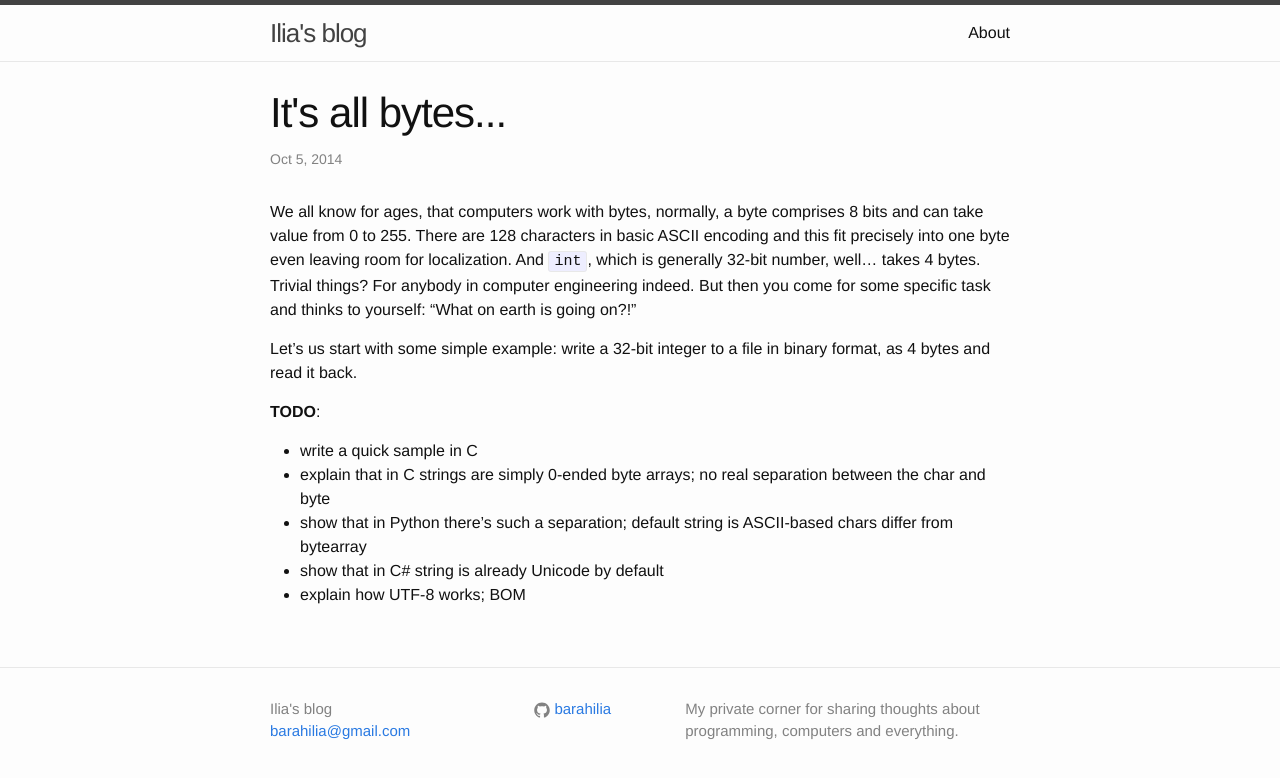
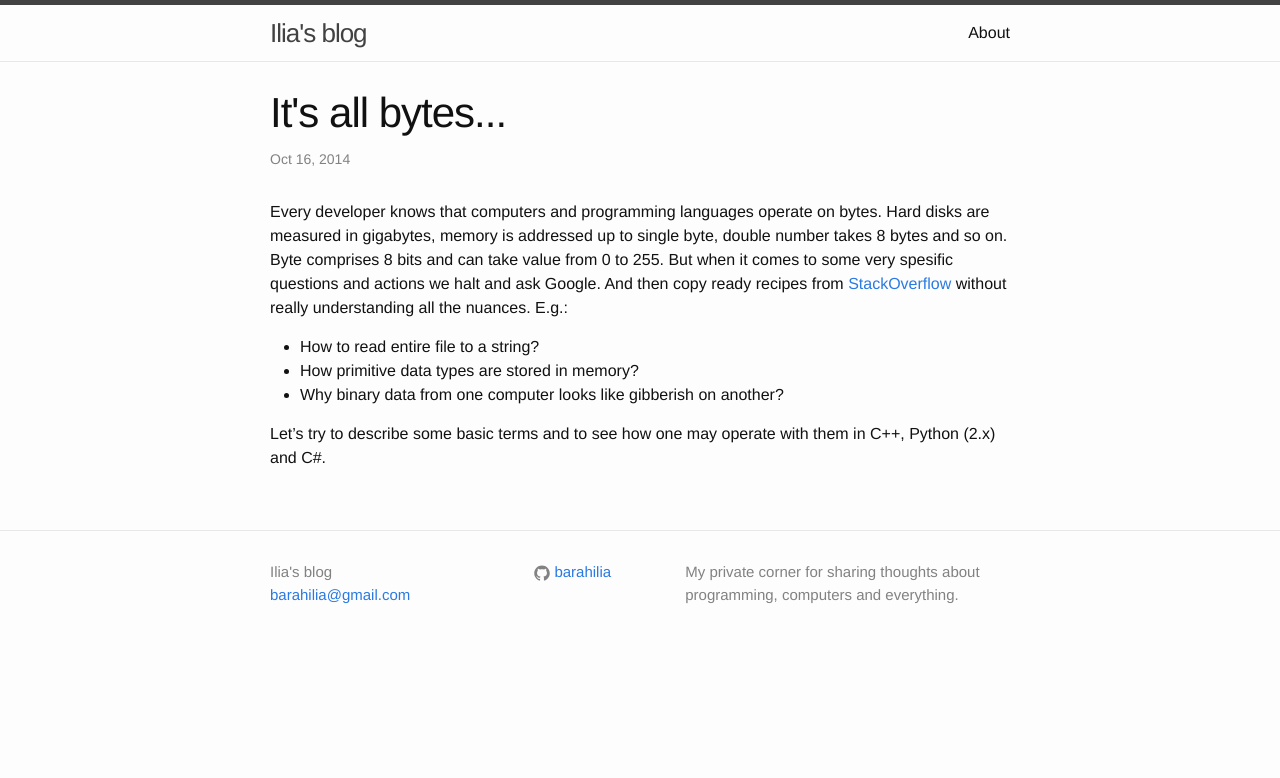
Before and after one commit to barahilia/blog, a Jekyll site: the page built from _posts/2014-10-16-it-is-all-bytes.markdown, in a window 1280 px wide. Shown: the top 778 px of the page. Built offline with Jekyll 4.4.1, drawn with Linux system fonts in a browser that asks for light colours.

Commit message:
Rewrite introduction

```diff
--- a/_posts/2014-10-16-it-is-all-bytes.markdown
+++ b/_posts/2014-10-16-it-is-all-bytes.markdown
@@ -1,17 +1,21 @@
 ---
 layout: post
 title:  "It's all bytes..."
-date:   2014-10-05 22:24:00
-categories: encoding serialization endianity
+date:   2014-10-16 15:03:00
+categories: computers
 ---
-We all know for ages, that computers work with bytes, normally, a byte comprises 8 bits and can take value from 0 to 255. There are 128 characters in basic ASCII encoding and this fit precisely into one byte even leaving room for localization. And `int`, which is generally 32-bit number, well... takes 4 bytes. Trivial things? For anybody in computer engineering indeed. But then you come for some specific task and thinks to yourself: "What on earth is going on?!"
 
-Let's us start with some simple example: write a 32-bit integer to a file in binary format, as 4 bytes and read it back.
+Every developer knows that computers and programming languages operate on bytes.
+Hard disks are measured in gigabytes, memory is addressed up to single byte,
+double number takes 8 bytes and so on. Byte comprises 8 bits and can take value
+from 0 to 255. But when it comes to some very spesific questions and actions we
+halt and ask Google. And then copy ready recipes from
+[StackOverflow](http://stackoverflow.com/) without really understanding all the
+nuances. E.g.:
 
-**TODO**:
+* How to read entire file to a string?
+* How primitive data types are stored in memory?
+* Why binary data from one computer looks like gibberish on another?
 
-* write a quick sample in C
-* explain that in C strings are simply 0-ended byte arrays; no real separation between the char and byte
-* show that in Python there's such a separation; default string is ASCII-based chars differ from bytearray
-* show that in C# string is already Unicode by default
-* explain how UTF-8 works; BOM
+Let's try to describe some basic terms and to see how one may operate with them
+in C++, Python (2.x) and C#.
```
